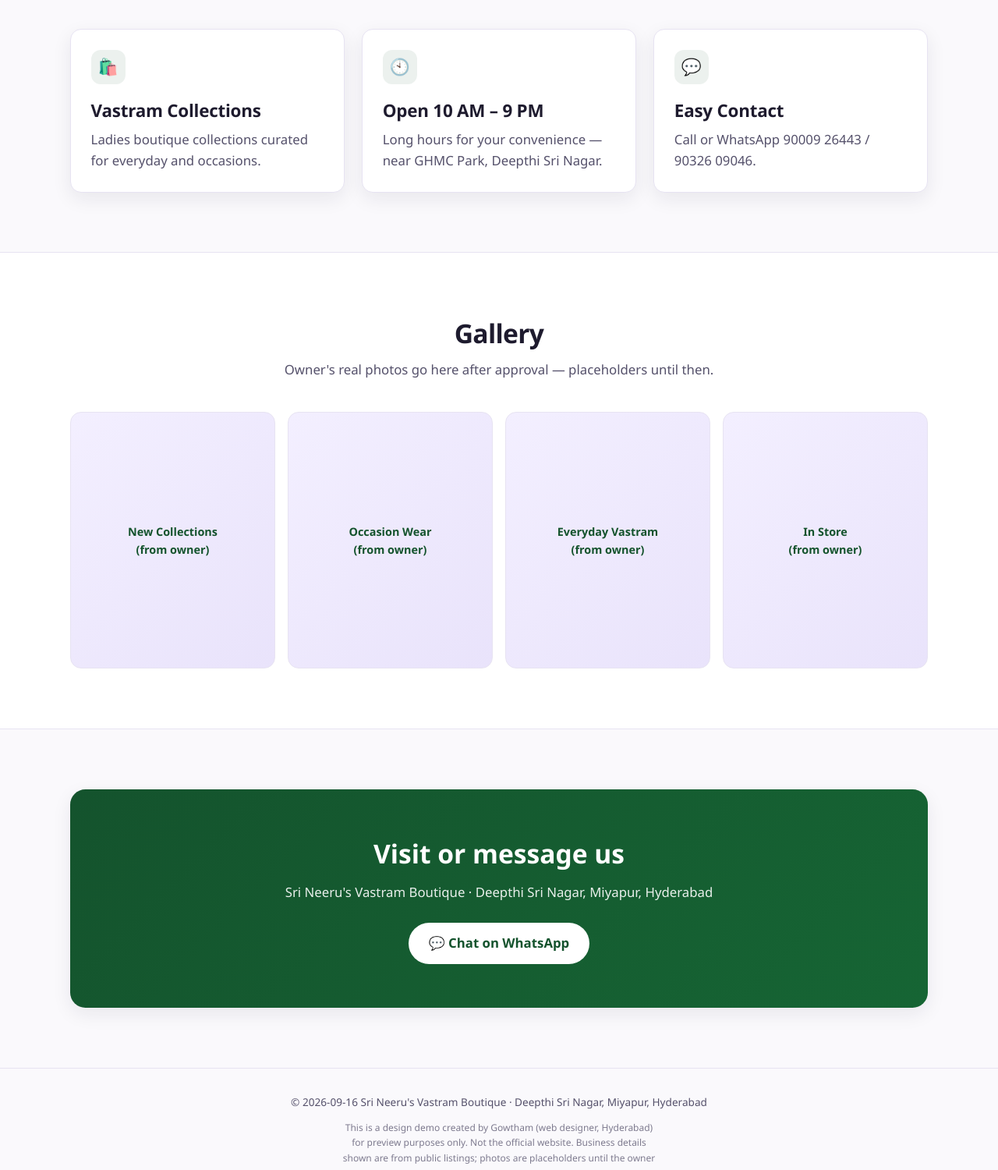
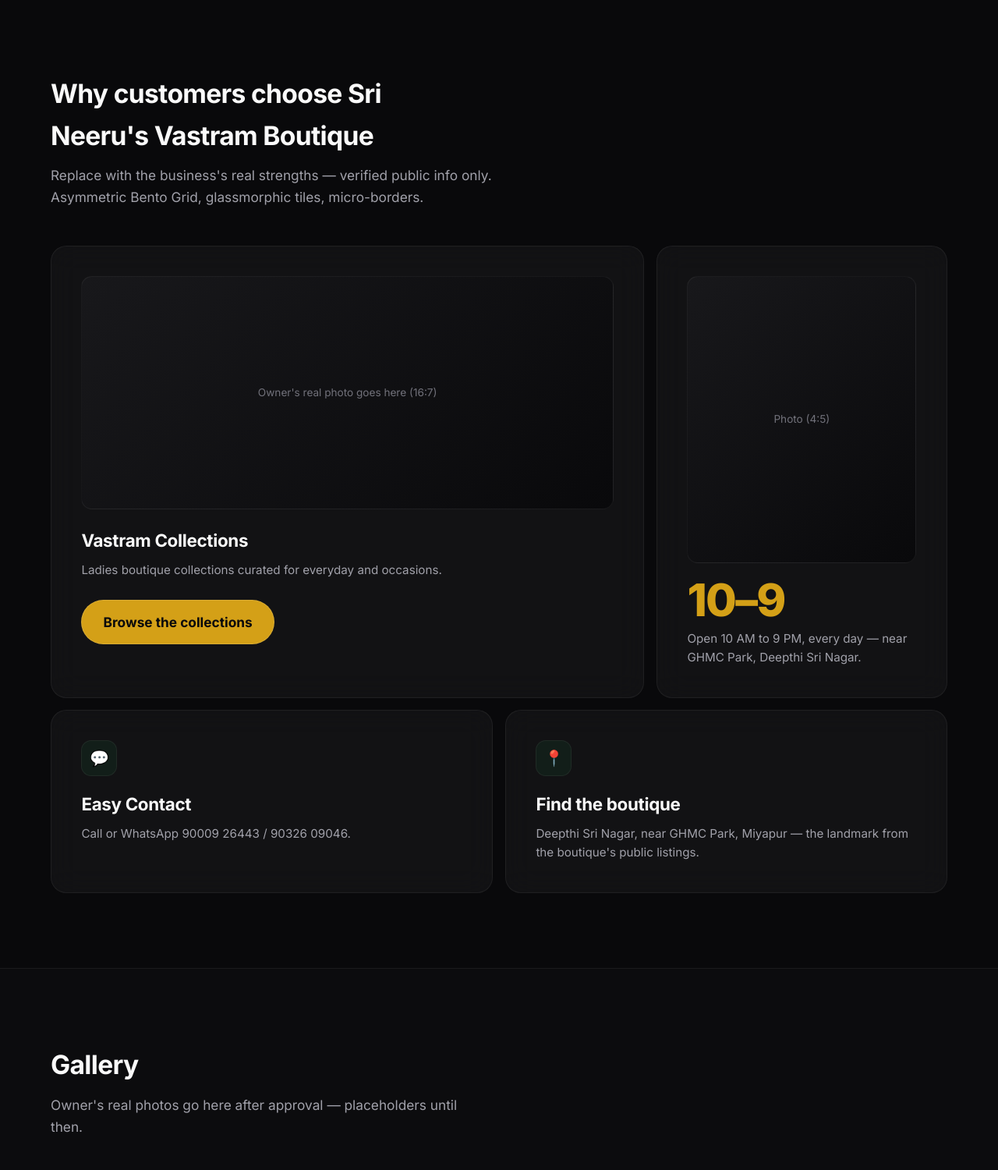
Before and after one commit to GowthamRedddy/neerus-vastram-demo, a plain HTML site: page index.html in a window 1280 px wide. Shown: the part 785-2285 px from the top of the page at 78% size. Drawn offline with nearby package versions, Linux system fonts and the light colour scheme.

Commit message:
Publish demo: Sri Neeru's Vastram Boutique

```diff
--- a/index.html
+++ b/index.html
@@ -5,145 +5,186 @@
 <meta name="viewport" content="width=device-width, initial-scale=1.0">
 <title>Sri Neeru's Vastram Boutique — Deepthi Sri Nagar, Miyapur, Hyderabad</title>
 <meta name="description" content="Sri Neeru's Vastram Boutique, Deepthi Sri Nagar, Miyapur Hyderabad — demo website preview. Contact on WhatsApp.">
+<!--
+  PERMANENT MOTION STANDARD (GOWTHAM, 2026-09-18):
+  dark #09090b palette · asymmetric Bento Grid · py-24 · micro-borders ·
+  backdrop-blur glassmorphism · scroll reveals (slide up + scale + fade from blur) ·
+  3D-tilt / scale hovers · cubic-bezier(0.16,1,0.3,1) · fluid clamp() type ·
+  explicit aspect ratios (zero layout shift). React/Tailwind/Framer Motion build
+  variant: demo_react_template.jsx
+-->
+<link rel="preconnect" href="https://fonts.googleapis.com">
+<link rel="preconnect" href="https://fonts.gstatic.com" crossorigin>
+<link href="https://fonts.googleapis.com/css2?family=Inter:wght@400;500;600;700;800&display=swap" rel="stylesheet">
+<script src="https://unpkg.com/framer-motion@11/dist/framer-motion.js"></script>
+<script>
+  /* ---- Motion engine config (Framer Motion UMD, animates DOM via WAAPI) ---- */
+  const EASE = [0.16, 1, 0.3, 1];
+  document.addEventListener("DOMContentLoaded", () => {
+    const { animate, inView, stagger } = window.Motion;
+    const reduced = window.matchMedia("(prefers-reduced-motion: reduce)").matches;
+
+    /* scroll reveals: slide up + scale + fade from blur */
+    inView("[data-reveal]", (el) => {
+      if (reduced) return;
+      animate(el.target,
+        { opacity: [0, 1], transform: ["translateY(48px) scale(0.94)", "translateY(0px) scale(1)"], filter: ["blur(10px)", "blur(0px)"] },
+        { duration: 0.9, delay: (parseFloat(el.target.dataset.reveal) || 0), ease: EASE });
+    }, { margin: "0px 0px -12% 0px" });
+
+    /* 3D tilt hovers (pointer-fine devices only) */
+    if (matchMedia("(pointer:fine)").matches && !reduced) {
+      document.querySelectorAll("[data-tilt]").forEach((card) => {
+        card.style.transformPerspective = "900px";
+        card.addEventListener("pointermove", (e) => {
+          const r = card.getBoundingClientRect();
+          const x = (e.clientX - r.left) / r.width - 0.5;
+          const y = (e.clientY - r.top) / r.height - 0.5;
+          animate(card, { rotateX: -y * 8, rotateY: x * 8, scale: 1.02 },
+            { duration: 0.35, ease: EASE });
+        });
+        card.addEventListener("pointerleave", () => {
+          animate(card, { rotateX: 0, rotateY: 0, scale: 1 }, { duration: 0.5, ease: EASE });
+        });
+      });
+    }
+
+    /* staggered hero entrance */
+    if (!reduced) {
+      animate("[data-hero-stagger]",
+        { opacity: [0, 1], transform: ["translateY(28px)", "translateY(0)"] },
+        { duration: 0.8, delay: stagger(0.1), ease: EASE });
+    }
+  });
+</script>
 <style>
-  /* ============ DESIGN TOKENS ============ */
+  /* ============ DESIGN TOKENS — dark premium ============ */
   :root{
-    --brand:#7c3aed; --brand-dark:#5b21b6; --accent:#f59e0b;
-    --ink:#1e1b2e; --ink-soft:#55516b; --paper:#faf9fc; --card:#ffffff;
-    --line:#e7e3f2; --ok:#16a34a;
-    --radius:14px; --shadow:0 8px 24px rgba(30,27,46,.08);
-    --font-display:'Segoe UI',system-ui,-apple-system,sans-serif;
-    --font-body:'Segoe UI',system-ui,-apple-system,sans-serif;
-    --step-0:clamp(0.95rem, 0.9rem + 0.3vw, 1.05rem);
-    --step-1:clamp(1.15rem, 1.05rem + 0.6vw, 1.4rem);
-    --step-2:clamp(1.5rem, 1.3rem + 1.2vw, 2.1rem);
-    --step-3:clamp(2rem, 1.6rem + 2.4vw, 3rem);
+    --bg:#09090b; --bg-soft:#111113; --card:rgba(255,255,255,.04);
+    --line:rgba(255,255,255,.06); --line-strong:rgba(255,255,255,.12);
+    --ink:#fafafa; --ink-soft:#a1a1aa; --ink-faint:#71717a;
+    --accent:#e4e4e7; --wa:#22c55e; --wa-dark:#16a34a;
+    --radius:20px; --ease:cubic-bezier(0.16,1,0.3,1);
+    --font:'Inter',system-ui,-apple-system,'Segoe UI',sans-serif;
+    --step--1:clamp(0.85rem,0.82rem + 0.2vw,0.95rem);
+    --step-0:clamp(0.95rem,0.92rem + 0.3vw,1.08rem);
+    --step-1:clamp(1.15rem,1.05rem + 0.6vw,1.4rem);
+    --step-2:clamp(1.5rem,1.3rem + 1.2vw,2.1rem);
+    --step-3:clamp(2.1rem,1.5rem + 3vw,3.6rem);
   }
   *{margin:0;padding:0;box-sizing:border-box}
   html{scroll-behavior:smooth}
-  body{
-    font-family:var(--font-body); font-size:var(--step-0); line-height:1.6;
-    color:var(--ink); background:var(--paper);
-    -webkit-font-smoothing:antialiased; overflow-x:hidden;
-  }
-  img{max-width:100%; display:block}
-  a{color:inherit}
-  :focus-visible{outline:3px solid var(--accent); outline-offset:2px; border-radius:4px}
+  body{font-family:var(--font);font-size:var(--step-0);line-height:1.6;color:var(--ink);
+    background:var(--bg);-webkit-font-smoothing:antialiased;overflow-x:hidden}
+  img{max-width:100%;display:block}
+  :focus-visible{outline:2px solid var(--accent);outline-offset:3px;border-radius:6px}
 
   /* ============ DEMO RIBBON ============ */
-  .demo-ribbon{
-    position:sticky; top:0; z-index:50; text-align:center;
-    background:repeating-linear-gradient(45deg,#1e1b2e,#1e1b2e 12px,#2c2745 12px,#2c2745 24px);
-    color:#fde68a; font-size:.8rem; font-weight:600; letter-spacing:.08em;
-    padding:.5rem 1rem; text-transform:uppercase;
-  }
+  .demo-ribbon{position:sticky;top:0;z-index:50;text-align:center;
+    background:repeating-linear-gradient(45deg,#18181b,#18181b 12px,#27272a 12px,#27272a 24px);
+    color:#fde68a;font-size:.78rem;font-weight:600;letter-spacing:.08em;
+    padding:.5rem 1rem;text-transform:uppercase}
 
   /* ============ LAYOUT ============ */
-  .wrap{width:min(1100px,92%); margin-inline:auto}
-  section{padding:clamp(3rem,6vw,5rem) 0}
+  .wrap{width:min(1150px,92%);margin-inline:auto}
+  section{padding:clamp(4rem,8vw,6rem) 0} /* py-24 spirit at every viewport */
 
   /* ============ HEADER ============ */
-  header.site{
-    position:sticky; top:0; z-index:40; background:rgba(250,249,252,.92);
-    backdrop-filter:blur(8px); border-bottom:1px solid var(--line);
-  }
-  .nav{display:flex; align-items:center; justify-content:space-between; padding:.9rem 0}
-  .brand{font-family:var(--font-display); font-weight:800; font-size:var(--step-1);
-    letter-spacing:-.02em; color:var(--brand-dark); text-decoration:none}
-  .nav a.btn{padding:.55rem 1.1rem; font-size:.9rem}
+  header.site{position:sticky;top:2.2rem;z-index:40;
+    background:rgba(9,9,11,.7);backdrop-filter:blur(16px);
+    border-bottom:1px solid var(--line)}
+  .nav{display:flex;align-items:center;justify-content:space-between;padding:1rem 0}
+  .brand{font-weight:800;font-size:var(--step-1);letter-spacing:-.02em;color:var(--ink);text-decoration:none}
+  .nav a.btn{padding:.55rem 1.15rem;font-size:.88rem}
 
   /* ============ BUTTONS ============ */
-  .btn{
-    display:inline-flex; align-items:center; gap:.5rem;
-    background:var(--brand); color:#fff; text-decoration:none;
-    font-weight:700; border-radius:999px; padding:.8rem 1.6rem;
-    transition:transform .18s ease, box-shadow .18s ease, background .18s ease;
-    box-shadow:0 4px 14px rgba(124,58,237,.35);
-  }
-  .btn:hover{background:var(--brand-dark); transform:translateY(-2px);
-    box-shadow:0 8px 20px rgba(124,58,237,.45)}
-  .btn:active{transform:translateY(0)}
-  .btn.wa{background:var(--ok); box-shadow:0 4px 14px rgba(22,163,74,.35)}
-  .btn.wa:hover{background:#15803d}
-  .btn.ghost{background:transparent; color:var(--brand-dark);
-    border:2px solid var(--brand); box-shadow:none}
-  .btn.ghost:hover{background:var(--brand); color:#fff}
+  .btn{display:inline-flex;align-items:center;gap:.55rem;background:var(--accent);
+    color:#09090b;text-decoration:none;font-weight:700;border-radius:999px;
+    padding:.85rem 1.7rem;border:1px solid var(--line-strong);
+    transition:transform .3s var(--ease),box-shadow .3s var(--ease),background .3s var(--ease)}
+  .btn:hover{transform:translateY(-2px) scale(1.03);box-shadow:0 10px 30px rgba(255,255,255,.08)}
+  .btn:active{transform:translateY(0) scale(.99)}
+  .btn.wa{background:var(--wa);color:#052e12;border-color:rgba(34,197,94,.4)}
+  .btn.wa:hover{background:var(--wa-dark);color:#f0fdf4}
+  .btn.ghost{background:rgba(255,255,255,.03);color:var(--ink);border:1px solid var(--line-strong)}
+  .btn.ghost:hover{background:rgba(255,255,255,.08)}
 
   /* ============ HERO ============ */
-  .hero{padding-top:clamp(3rem,8vw,6rem); text-align:center}
-  .hero .kicker{
-    display:inline-block; background:#f3efff; color:var(--brand-dark);
-    font-weight:700; font-size:.85rem; letter-spacing:.12em; text-transform:uppercase;
-    border-radius:999px; padding:.35rem 1rem; margin-bottom:1.2rem;
-  }
-  .hero h1{
-    font-family:var(--font-display); font-size:var(--step-3);
-    line-height:1.12; letter-spacing:-.03em; font-weight:800;
-  }
-  .hero h1 em{font-style:normal; color:var(--brand)}
-  .hero p.lead{
-    max-width:38ch; margin:1.2rem auto 2rem; color:var(--ink-soft); font-size:var(--step-1);
-  }
-  .hero .cta-row{display:flex; gap:1rem; justify-content:center; flex-wrap:wrap}
+  .hero{padding-top:clamp(4rem,9vw,7rem)}
+  .kicker{display:inline-block;background:rgba(255,255,255,.04);border:1px solid var(--line);
+    color:var(--ink-soft);font-weight:600;font-size:.8rem;letter-spacing:.14em;
+    text-transform:uppercase;border-radius:999px;padding:.4rem 1.05rem;margin-bottom:1.4rem}
+  h1{font-size:var(--step-3);line-height:1.06;letter-spacing:-.03em;font-weight:800;max-width:16ch}
+  h1 em{font-style:normal;background:linear-gradient(90deg,#fafafa 20%,#71717a);
+    -webkit-background-clip:text;background-clip:text;color:transparent}
+  p.lead{max-width:44ch;margin:1.4rem 0 2.2rem;color:var(--ink-soft);font-size:var(--step-1)}
+  .cta-row{display:flex;gap:.9rem;flex-wrap:wrap}
 
-  /* ============ CARDS / GRIDS ============ */
-  h2.sec{
-    font-family:var(--font-display); font-size:var(--step-2); letter-spacing:-.02em;
-    text-align:center; margin-bottom:.4rem;
-  }
-  p.sec-sub{text-align:center; color:var(--ink-soft); margin-bottom:2.5rem}
-  .grid{display:grid; gap:1.4rem; grid-template-columns:repeat(auto-fit,minmax(240px,1fr))}
-  .card{
-    background:var(--card); border:1px solid var(--line); border-radius:var(--radius);
-    padding:1.6rem; box-shadow:var(--shadow);
-    transition:transform .2s ease, box-shadow .2s ease;
-  }
-  .card:hover{transform:translateY(-4px); box-shadow:0 14px 30px rgba(30,27,46,.12)}
-  .card .icon{
-    width:44px; height:44px; border-radius:12px; display:grid; place-items:center;
-    background:#f3efff; font-size:1.3rem; margin-bottom:1rem;
-  }
-  .card h3{font-size:var(--step-1); margin-bottom:.4rem; letter-spacing:-.01em}
-  .card p{color:var(--ink-soft)}
+  /* ============ BENTO GRID ============ */
+  h2.sec{font-size:var(--step-2);letter-spacing:-.02em;font-weight:700;max-width:24ch}
+  p.sec-sub{color:var(--ink-soft);margin:.7rem 0 3rem;max-width:52ch}
+  .bento{display:grid;gap:1rem;grid-template-columns:repeat(6,1fr)}
+  .tile{
+    background:var(--card);border:1px solid var(--line);border-radius:var(--radius);
+    backdrop-filter:blur(18px);-webkit-backdrop-filter:blur(18px);
+    padding:clamp(1.5rem,3vw,2.5rem);position:relative;overflow:hidden;
+    transition:border-color .3s var(--ease);will-change:transform}
+  .tile:hover{border-color:var(--line-strong)}
+  .t-a{grid-column:span 4;grid-row:span 2}
+  .t-b{grid-column:span 2;grid-row:span 2}
+  .t-c{grid-column:span 3}
+  .t-d{grid-column:span 3}
+  @media(max-width:900px){.bento{grid-template-columns:repeat(2,1fr)}
+    .t-a,.t-b,.t-c,.t-d{grid-column:span 2;grid-row:auto}}
+  @media(max-width:560px){.bento{grid-template-columns:1fr}
+    .t-a,.t-b,.t-c,.t-d{grid-column:span 1}}
+
+  .tile .icon{width:46px;height:46px;border-radius:13px;display:grid;place-items:center;
+    background:rgba(255,255,255,.04);border:1px solid var(--line);font-size:1.25rem;
+    color:var(--ink);margin-bottom:1.1rem}
+  .tile h3{font-size:var(--step-1);letter-spacing:-.015em;font-weight:700}
+  .tile p{color:var(--ink-soft);margin-top:.5rem;font-size:var(--step--1)}
+  .stat{font-size:var(--step-3);font-weight:800;letter-spacing:-.03em;line-height:1}
+  .stat-sub{color:var(--ink-faint);font-size:var(--step--1);margin-top:.6rem}
+  .media{aspect-ratio:16/7;border-radius:14px;margin-bottom:1.4rem;overflow:hidden;
+    border:1px solid var(--line);
+    background:linear-gradient(135deg,#18181b,#09090b);display:grid;place-items:center;
+    color:var(--ink-faint);font-size:.85rem;text-align:center;padding:1rem}
+  .media.ratio-wide{aspect-ratio:16/9;margin-bottom:0}
+  .tile-b .media{aspect-ratio:4/5;margin:0 0 1.2rem}
 
   /* ============ GALLERY ============ */
-  .gallery{display:grid; gap:1rem; grid-template-columns:repeat(auto-fit,minmax(160px,1fr))}
-  .ph{
-    aspect-ratio:4/5; border-radius:var(--radius); border:1px solid var(--line);
-    background:linear-gradient(135deg,#f3efff,#e9e3fb); display:grid; place-items:center;
-    color:var(--brand-dark); font-weight:600; font-size:.9rem; text-align:center;
-    padding:1rem; transition:transform .2s ease;
-  }
-  .ph:hover{transform:scale(1.02)}
+  .gallery{display:grid;gap:1rem;grid-template-columns:repeat(auto-fit,minmax(170px,1fr))}
+  .ph{aspect-ratio:4/5;border-radius:var(--radius);border:1px solid var(--line);
+    background:linear-gradient(135deg,#141416,#0c0c0e);display:grid;place-items:center;
+    color:var(--ink-faint);font-size:.85rem;text-align:center;padding:1rem;
+    transition:transform .35s var(--ease),border-color .35s var(--ease)}
+  .ph:hover{transform:scale(1.03);border-color:var(--line-strong)}
 
   /* ============ CONTACT ============ */
-  .contact-card{
-    background:linear-gradient(135deg,var(--brand-dark),var(--brand));
-    color:#fff; border-radius:calc(var(--radius) * 1.4);
-    padding:clamp(2rem,5vw,3.5rem); text-align:center; box-shadow:var(--shadow);
-  }
-  .contact-card h2{font-family:var(--font-display); font-size:var(--step-2); margin-bottom:.6rem}
-  .contact-card p{opacity:.9; margin-bottom:1.6rem}
-  .contact-card .btn{background:#fff; color:var(--brand-dark); box-shadow:none}
-  .contact-card .btn:hover{background:var(--accent); color:#fff}
+  .contact-card{background:linear-gradient(135deg,rgba(255,255,255,.07),rgba(255,255,255,.02));
+    border:1px solid var(--line-strong);border-radius:calc(var(--radius)*1.3);
+    backdrop-filter:blur(18px);padding:clamp(2rem,5vw,3.5rem);text-align:center}
+  .contact-card h2{font-size:var(--step-2);letter-spacing:-.02em;margin-bottom:.6rem}
+  .contact-card p{color:var(--ink-soft);margin-bottom:1.6rem}
 
   /* ============ FOOTER ============ */
-  footer.site{border-top:1px solid var(--line); padding:2rem 0 3rem; text-align:center;
-    color:var(--ink-soft); font-size:.85rem}
-  footer.site .disclaimer{
-    margin-top:.8rem; font-size:.75rem; opacity:.75; max-width:60ch; margin-inline:auto;
-  }
+  footer.site{border-top:1px solid var(--line);padding:2.5rem 0 3rem;text-align:center;
+    color:var(--ink-faint);font-size:.82rem}
+  footer.site .disclaimer{margin-top:.8rem;font-size:.72rem;opacity:.75;max-width:62ch;margin-inline:auto}
 
   /* ============ MOTION SAFETY ============ */
   @media (prefers-reduced-motion:reduce){
-    *,*::before,*::after{animation:none!important; transition:none!important}
+    *,*::before,*::after{animation:none!important;transition:none!important}
     html{scroll-behavior:auto}
+    [data-reveal]{opacity:1!important;filter:none!important;transform:none!important}
   }
 </style>
 
 <style>:root{--brand:#166534;--brand-dark:#14532d;--accent:#d4a017;}
-  .hero .kicker{background:#14532d18;color:#166534;}
-  .card .icon{background:#14532d14;color:#166534;}
+  .hero .kicker{background:#14532d26;color:#d4a017;}
+  .tile .icon{background:#14532d33;color:#d4a017;}
+  .stat{color:#d4a017;}
 </style>
 </head>
 <body>
@@ -161,10 +202,10 @@
   <!-- HERO -->
   <section class="hero">
     <div class="wrap">
-      <span class="kicker">Deepthi Sri Nagar, Miyapur, Hyderabad</span>
-      <h1>Sri Neeru's Vastram Boutique<br><em>— see it all online</em></h1>
-      <p class="lead">Your neighbourhood vastram boutique near GHMC Park — open 10 AM to 9 PM, every day.</p>
-      <div class="cta-row">
+      <span class="kicker" data-hero-stagger>Deepthi Sri Nagar, Miyapur, Hyderabad</span>
+      <h1 data-hero-stagger>Sri Neeru's Vastram Boutique<br><em>— experience it online</em></h1>
+      <p class="lead" data-hero-stagger>Everything about Sri Neeru's Vastram Boutique in one premium place — browse, choose, and book directly on WhatsApp in seconds.</p>
+      <div class="cta-row" data-hero-stagger>
         <a class="btn wa" href="https://wa.me/919000926443?text=Namaste!%20I%20found%20Sri%20Neerus%20Vastram%20online%20and%20want%20to%20know%20more."
            aria-label="Chat with Sri Neeru's Vastram Boutique on WhatsApp">💬 WhatsApp Us</a>
         <a class="btn ghost" href="#services">Explore Services</a>
@@ -172,29 +213,47 @@
     </div>
   </section>
 
-  <!-- SERVICES -->
+  <!-- BENTO FEATURES -->
   <section id="services">
     <div class="wrap">
-      <h2 class="sec">What we offer</h2>
-      <p class="sec-sub">Replace with the business's real services — verified info only.</p>
-      <div class="grid">
-        <div class="card"><div class="icon">🛍️</div><h3>Vastram Collections</h3><p>Ladies boutique collections curated for everyday and occasions.</p></div>
-        <div class="card"><div class="icon">🕙</div><h3>Open 10 AM – 9 PM</h3><p>Long hours for your convenience — near GHMC Park, Deepthi Sri Nagar.</p></div>
-        <div class="card"><div class="icon">💬</div><h3>Easy Contact</h3><p>Call or WhatsApp 90009 26443 / 90326 09046.</p></div>
+      <h2 class="sec" data-reveal="0">Why customers choose Sri Neeru's Vastram Boutique</h2>
+      <p class="sec-sub" data-reveal="0.05">Replace with the business's real strengths — verified public info only. Asymmetric Bento Grid, glassmorphic tiles, micro-borders.</p>
+      <div class="bento">
+        <article class="tile t-a" data-reveal="0" data-tilt>
+          <div class="media">Owner's real photo goes here (16:7)</div>
+          <h3>Vastram Collections</h3>
+          <p>Ladies boutique collections curated for everyday and occasions.</p>
+          <a class="btn" style="margin-top:1.6rem" href="#contact">Browse the collections</a>
+        </article>
+        <article class="tile tile-b t-b" data-reveal="0.08" data-tilt>
+          <div class="media">Photo (4:5)</div>
+          <div class="stat">10–9</div>
+          <p class="stat-sub">Open 10 AM to 9 PM, every day — near GHMC Park, Deepthi Sri Nagar.</p>
+        </article>
+        <article class="tile t-c" data-reveal="0" data-tilt>
+          <div class="icon">💬</div>
+          <h3>Easy Contact</h3>
+          <p>Call or WhatsApp 90009 26443 / 90326 09046.</p>
+        </article>
+        <article class="tile t-d" data-reveal="0" data-tilt>
+          <div class="icon">📍</div>
+          <h3>Find the boutique</h3>
+          <p>Deepthi Sri Nagar, near GHMC Park, Miyapur — the landmark from the boutique's public listings.</p>
+        </article>
       </div>
     </div>
   </section>
 
   <!-- GALLERY -->
-  <section id="gallery" style="background:#fff; border-block:1px solid var(--line)">
+  <section id="gallery" style="border-block:1px solid var(--line);background:#0c0c0e">
     <div class="wrap">
-      <h2 class="sec">Gallery</h2>
-      <p class="sec-sub">Owner's real photos go here after approval — placeholders until then.</p>
+      <h2 class="sec" data-reveal="0">Gallery</h2>
+      <p class="sec-sub" data-reveal="0.05">Owner's real photos go here after approval — placeholders until then.</p>
       <div class="gallery">
-        <div class="ph">New Collections<br>(from owner)</div>
-        <div class="ph">Occasion Wear<br>(from owner)</div>
-        <div class="ph">Everyday Vastram<br>(from owner)</div>
-        <div class="ph">In Store<br>(from owner)</div>
+        <div class="ph" data-reveal="0.00" data-tilt>New Collections<br>(from owner)</div>
+        <div class="ph" data-reveal="0.06" data-tilt>Occasion Wear<br>(from owner)</div>
+        <div class="ph" data-reveal="0.12" data-tilt>Everyday Vastram<br>(from owner)</div>
+        <div class="ph" data-reveal="0.18" data-tilt>In Store<br>(from owner)</div>
       </div>
     </div>
   </section>
@@ -202,10 +261,10 @@
   <!-- CONTACT -->
   <section id="contact">
     <div class="wrap">
-      <div class="contact-card">
+      <div class="contact-card" data-reveal="0" data-tilt>
         <h2>Visit or message us</h2>
         <p>Sri Neeru's Vastram Boutique · Deepthi Sri Nagar, Miyapur, Hyderabad</p>
-        <a class="btn" href="https://wa.me/919000926443" aria-label="Open WhatsApp chat with Sri Neeru's Vastram Boutique">💬 Chat on WhatsApp</a>
+        <a class="btn wa" href="https://wa.me/919000926443" aria-label="Open WhatsApp chat with Sri Neeru's Vastram Boutique">💬 Chat on WhatsApp</a>
       </div>
     </div>
   </section>
@@ -213,7 +272,7 @@
 
 <footer class="site">
   <div class="wrap">
-    <p>© 2026-09-16 Sri Neeru's Vastram Boutique · Deepthi Sri Nagar, Miyapur, Hyderabad</p>
+    <p>© 2026-09-18 Sri Neeru's Vastram Boutique · Deepthi Sri Nagar, Miyapur, Hyderabad</p>
     <p class="disclaimer">This is a design demo created by Gowtham (web designer, Hyderabad) for preview purposes only. Not the official website. Business details shown are from public listings; photos are placeholders until the owner approves.</p>
   </div>
 </footer>
```
Also changed, not shown: 1 other file.
